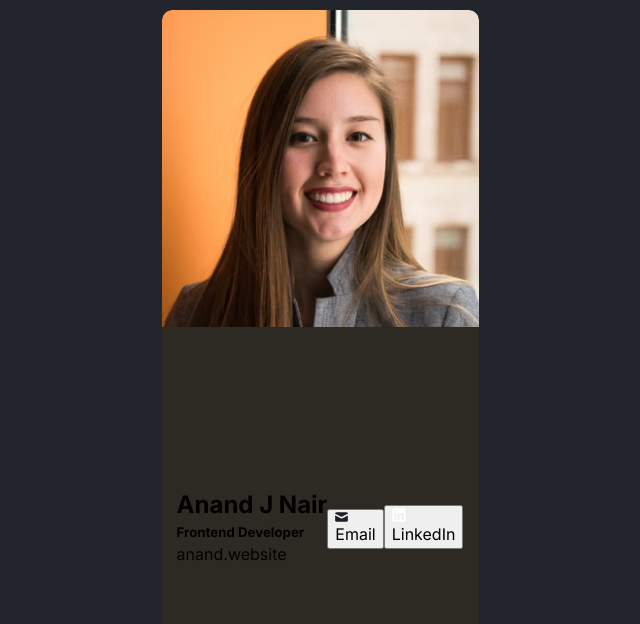
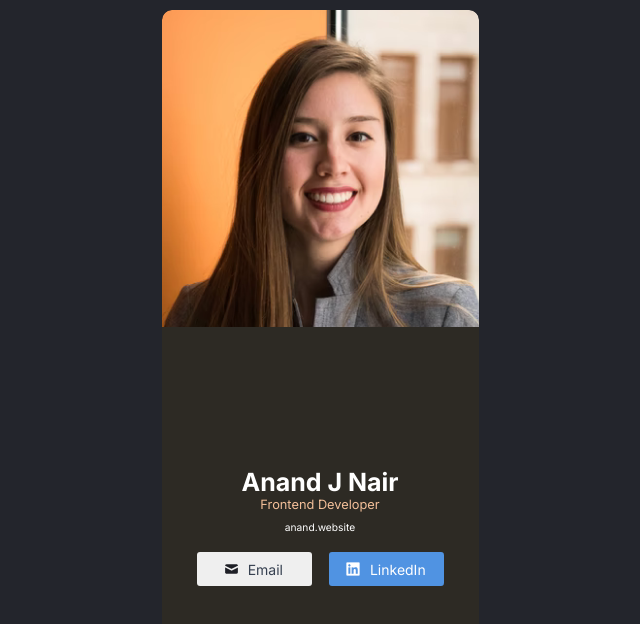
Before and after one commit to AnandJNairGit/scrimba-react-business-card-challenge, a React (Create React App) app: page / in a window 1280 px wide. Shown: the top 624 px of the page, without its empty margins (320-960 px from the left). Built offline with nearby package versions, Linux system fonts and the light colour scheme.

Commit message:
add styles for connect buttons

```diff
--- a/src/App.css
+++ b/src/App.css
@@ -1,9 +1,8 @@
 /* Box sizing rules */
-*,
-*::before,
-*::after {
+* {
   box-sizing: border-box;
   font-family: inter;
+  color: white;
 }
 
 /* Remove default margin */
@@ -72,14 +71,70 @@ main {
   height: 317px;
 }
 
-
 /* PROFILE DETAIL SECTION  */
 
-.profile-detail{
+.profile-detail {
   width: 100%;
   height: 399px;
   background: rgb(45, 42, 36);
   display: flex;
+  flex-direction: column;
   justify-content: center;
   align-items: center;
 }
+
+.person-detail-container {
+  text-align: center;
+}
+
+.name {
+  font-weight: 700;
+  font-size: 25px;
+  line-height: 30px;
+}
+
+.occupation {
+  font-weight: 400;
+  font-size: 12.8px;
+  line-height: 16px;
+  color: #f3bf99;
+}
+
+.website {
+  font-weight: 400;
+  font-size: 10.24px;
+  line-height: 150%;
+}
+
+.buttons {
+  margin-top: 15px;
+  display: flex;
+  gap: 17px;
+}
+
+button {
+  border: none;
+  display: flex;
+  justify-content: center;
+  align-items: center;
+  gap: 9.6px;
+  font-size: 14px;
+  border-radius: 3px;
+  width: 115px;
+  height: 34px;
+}
+
+
+.email-btn p {
+  color: #374151;
+}
+
+.linkedIn-btn {
+  background: #5093E2;}
+
+/* .email-btn:hover{
+background: rgb(244, 228, 228);
+}
+
+.linkedIn-btn:hover {
+  background: #659ddc;} */
```
